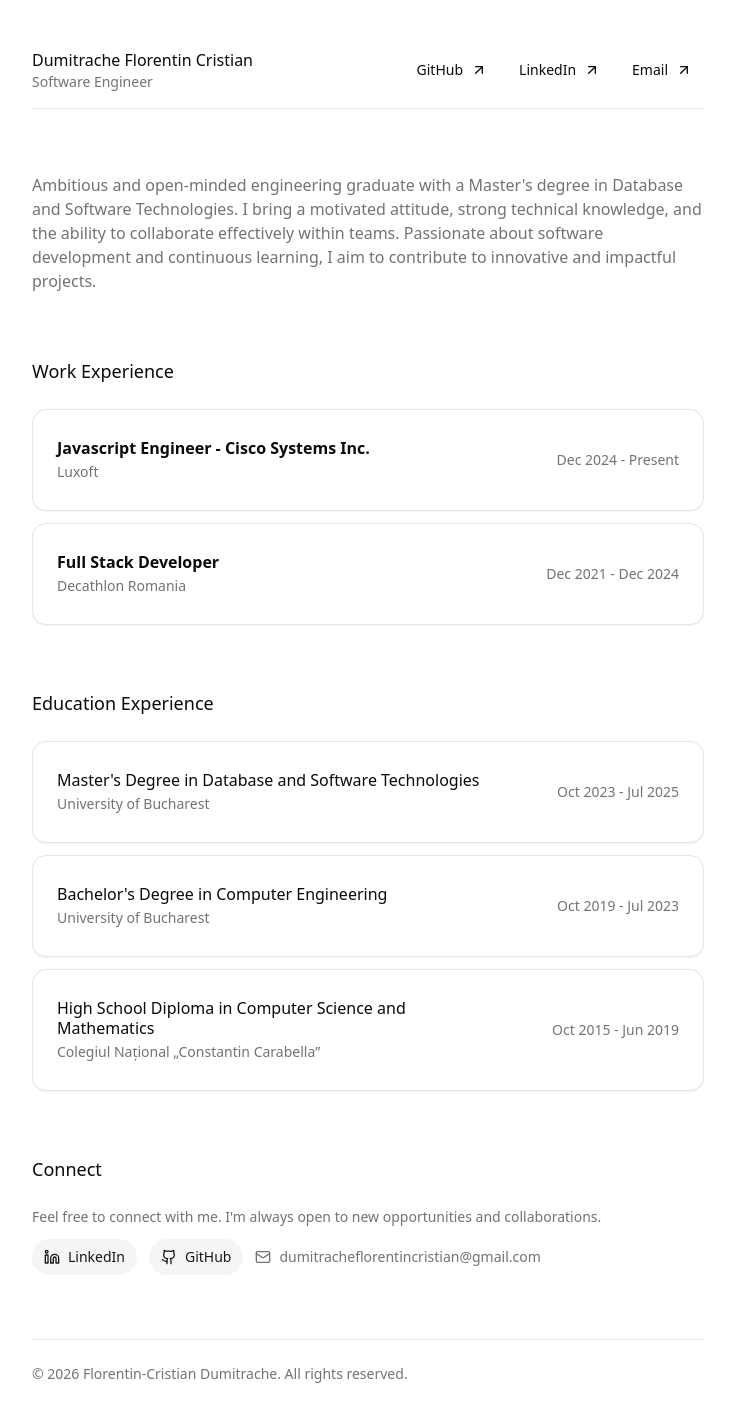
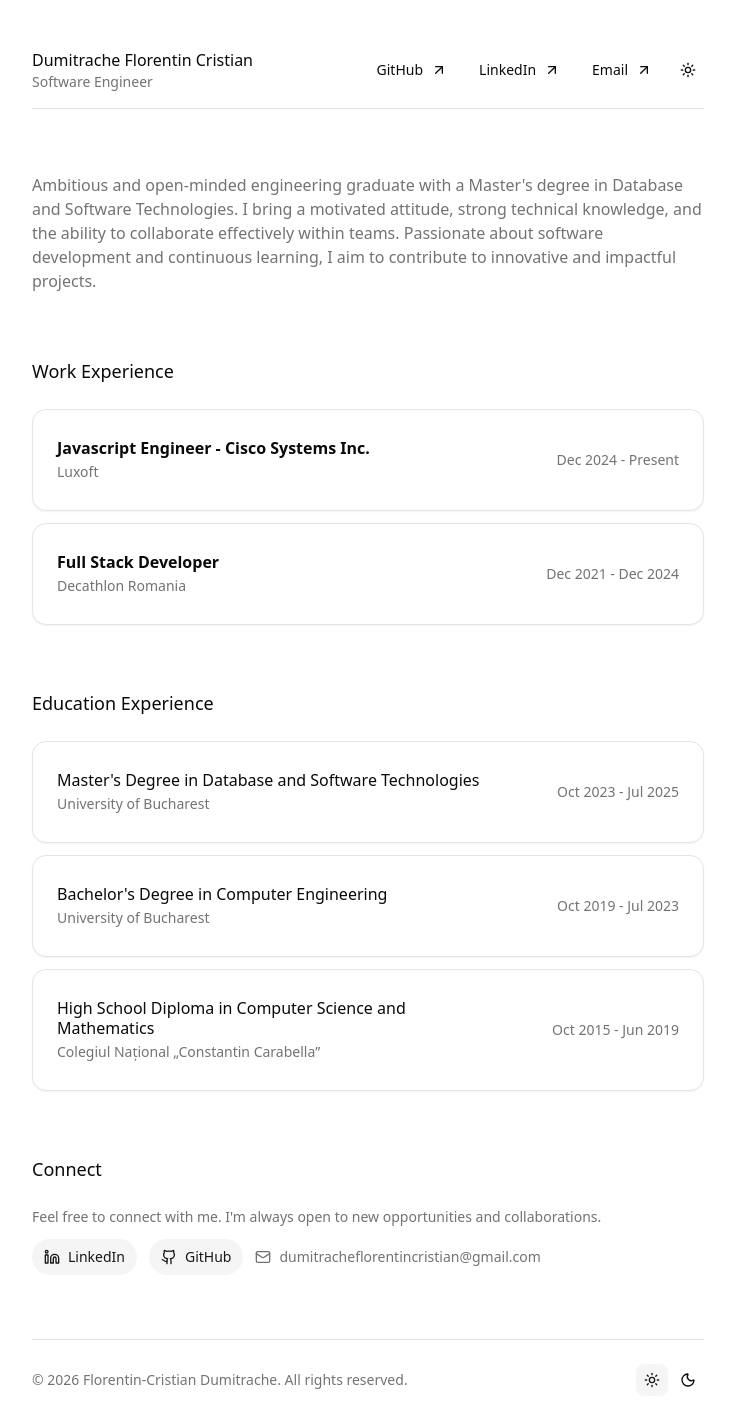
Before and after one commit to DumitracheFlorentin/dumitracheflorentincristian.com, a Next.js app: page / in a window 1280 px wide. Shown: the whole page, without its empty margins (272-1007 px from the left). Built offline with nearby package versions, Linux system fonts and the light colour scheme.

Commit message:
Update project version to 1.0.0, add next-themes dependency, and implement theme provider in layout. Enhance footer and header components with theme toggle and dropdown for improved user experience.

```diff
--- a/app/layout.tsx
+++ b/app/layout.tsx
@@ -1,5 +1,6 @@
 import type { Metadata } from "next";
 import { Geist, Geist_Mono } from "next/font/google";
+import { ThemeProvider } from "@/components/theme-provider";
 import "./globals.css";
 
 const geistSans = Geist({
@@ -23,11 +24,11 @@
   children: React.ReactNode;
 }>) {
   return (
-    <html lang="en">
+    <html lang="en" suppressHydrationWarning>
       <body
         className={`${geistSans.variable} ${geistMono.variable} antialiased max-w-2xl mx-auto mt-12 mb-8`}
       >
-        {children}
+        <ThemeProvider>{children}</ThemeProvider>
       </body>
     </html>
   );
--- a/components/landing/footer.tsx
+++ b/components/landing/footer.tsx
@@ -1,11 +1,16 @@
+import { ThemeToggle } from "@/components/theme-toggle";
+
 export default function Footer() {
   const year = new Date().getFullYear();
 
   return (
-    <footer className="mt-auto border-t border-border pt-6">
-      <p className="text-xs sm:text-sm text-muted-foreground text-nowrap">
+    <footer className="mt-auto flex flex-wrap items-center justify-between gap-4 border-t border-border pt-6">
+      <p className="text-xs sm:text-sm text-muted-foreground min-w-0 shrink-0">
         © {year} Florentin-Cristian Dumitrache. All rights reserved.
       </p>
+      <div className="flex min-w-0 flex-1 justify-end">
+        <ThemeToggle />
+      </div>
     </footer>
   );
 }
--- a/components/landing/header.tsx
+++ b/components/landing/header.tsx
@@ -3,15 +3,17 @@
 import { ArrowUpRightIcon } from "lucide-react";
 import Link from "next/link";
 import { Button } from "../ui/button";
+import { ThemeDropdown } from "@/components/theme-dropdown";
 
 export default function Header() {
   return (
     <div className="flex justify-between items-center border-b pb-4">
-      <div className="flex flex-col">
+      <div className="flex flex-col min-w-0">
         <h1 className="text-base font-medium">Dumitrache Florentin Cristian</h1>
         <h2 className="text-sm text-muted-foreground">Software Engineer</h2>
       </div>
-      <div className="items-center gap-2 hidden sm:flex">
+      <div className="flex items-center gap-2 shrink-0">
+        <div className="hidden sm:flex items-center gap-2">
           <Button
             variant="ghost"
             className="cursor-pointer"
@@ -42,6 +44,8 @@
             </Link>
           </Button>
         </div>
+        <ThemeDropdown />
+      </div>
     </div>
   );
 }
--- /dev/null
+++ b/components/theme-dropdown.tsx
@@ -0,0 +1,99 @@
+"use client";
+
+import { useEffect, useRef, useState } from "react";
+import { useTheme } from "next-themes";
+import { Monitor, Moon, Sun } from "lucide-react";
+import { Button } from "@/components/ui/button";
+import { cn } from "@/lib/utils";
+
+const options = [
+  { value: "light" as const, label: "Light", icon: Sun },
+  { value: "dark" as const, label: "Dark", icon: Moon },
+  { value: "system" as const, label: "System", icon: Monitor },
+] as const;
+
+export function ThemeDropdown() {
+  const [mounted, setMounted] = useState(false);
+  const [open, setOpen] = useState(false);
+  const menuRef = useRef<HTMLDivElement>(null);
+  const { theme, setTheme, resolvedTheme } = useTheme();
+
+  useEffect(() => {
+    setMounted(true);
+  }, []);
+
+  useEffect(() => {
+    if (!open) return;
+    const handleClickOutside = (e: MouseEvent) => {
+      if (menuRef.current && !menuRef.current.contains(e.target as Node)) {
+        setOpen(false);
+      }
+    };
+    document.addEventListener("click", handleClickOutside);
+    return () => document.removeEventListener("click", handleClickOutside);
+  }, [open]);
+
+  if (!mounted) {
+    return (
+      <Button
+        variant="ghost"
+        size="icon"
+        className="size-8 shrink-0"
+        aria-label="Theme"
+      >
+        <Sun className="size-4" />
+      </Button>
+    );
+  }
+
+  const effective =
+    resolvedTheme ?? (theme === "system" ? undefined : theme) ?? "light";
+  const Icon = effective === "dark" ? Moon : Sun;
+
+  return (
+    <div className="relative shrink-0" ref={menuRef}>
+      <Button
+        variant="ghost"
+        size="icon"
+        className="size-8 shrink-0 cursor-pointer"
+        aria-label="Theme"
+        aria-expanded={open}
+        onClick={() => setOpen((prev) => !prev)}
+      >
+        <Icon className="size-4" />
+      </Button>
+      {open && (
+        <div
+          className="absolute right-0 top-full z-50 mt-1 min-w-28 rounded-md border border-border bg-popover py-1 shadow-md"
+          role="menu"
+        >
+          {options.map((opt) => {
+            const isActive =
+              opt.value === "system"
+                ? theme === "system"
+                : (resolvedTheme ?? theme) === opt.value;
+            const OptIcon = opt.icon;
+            return (
+              <button
+                key={opt.value}
+                type="button"
+                role="menuitem"
+                className={cn(
+                  "flex w-full cursor-pointer items-center gap-2 px-3 py-2 text-left text-sm outline-none transition-colors hover:bg-accent hover:text-accent-foreground",
+                  isActive && "bg-accent text-accent-foreground"
+                )}
+                onClick={() => {
+                  setTheme(opt.value);
+                  setOpen(false);
+                }}
+              >
+                <OptIcon className="size-4 shrink-0" />
+                {opt.label}
+              </button>
+            );
+          })}
+        </div>
+      )}
+    </div>
+  );
+}
--- /dev/null
+++ b/components/theme-provider.tsx
@@ -0,0 +1,21 @@
+"use client";
+
+import * as React from "react";
+import { ThemeProvider as NextThemesProvider } from "next-themes";
+
+export function ThemeProvider({
+  children,
+  ...props
+}: React.ComponentProps<typeof NextThemesProvider>) {
+  return (
+    <NextThemesProvider
+      attribute="class"
+      defaultTheme="system"
+      enableSystem
+      disableTransitionOnChange
+      {...props}
+    >
+      {children}
+    </NextThemesProvider>
+  );
+}
--- /dev/null
+++ b/components/theme-toggle.tsx
@@ -0,0 +1,63 @@
+"use client";
+
+import { useEffect, useState } from "react";
+import { useTheme } from "next-themes";
+import { Moon, Sun } from "lucide-react";
+import { Button } from "@/components/ui/button";
+
+export function ThemeToggle() {
+  const [mounted, setMounted] = useState(false);
+  const { setTheme, resolvedTheme } = useTheme();
+
+  useEffect(() => {
+    setMounted(true);
+  }, []);
+
+  if (!mounted) {
+    return (
+      <div className="flex items-center gap-1">
+        <Button
+          variant="ghost"
+          size="icon"
+          className="size-8 shrink-0"
+          aria-label="Light mode"
+        >
+          <Sun className="size-4" />
+        </Button>
+        <Button
+          variant="ghost"
+          size="icon"
+          className="size-8 shrink-0"
+          aria-label="Dark mode"
+        >
+          <Moon className="size-4" />
+        </Button>
+      </div>
+    );
+  }
+
+  const effective = resolvedTheme ?? "light";
+
+  return (
+    <div className="flex items-center gap-1">
+      <Button
+        variant={effective === "light" ? "secondary" : "ghost"}
+        size="icon"
+        className="size-8 shrink-0 cursor-pointer"
+        aria-label="Light mode"
+        onClick={() => setTheme("light")}
+      >
+        <Sun className="size-4" />
+      </Button>
+      <Button
+        variant={effective === "dark" ? "secondary" : "ghost"}
+        size="icon"
+        className="size-8 shrink-0 cursor-pointer"
+        aria-label="Dark mode"
+        onClick={() => setTheme("dark")}
+      >
+        <Moon className="size-4" />
+      </Button>
+    </div>
+  );
+}
```
Also changed, not shown: package.json (+21 -1 lines), 1 other file (tests, documents, lock files or other folders). Lines whose indentation alone changed are shown as unchanged.
